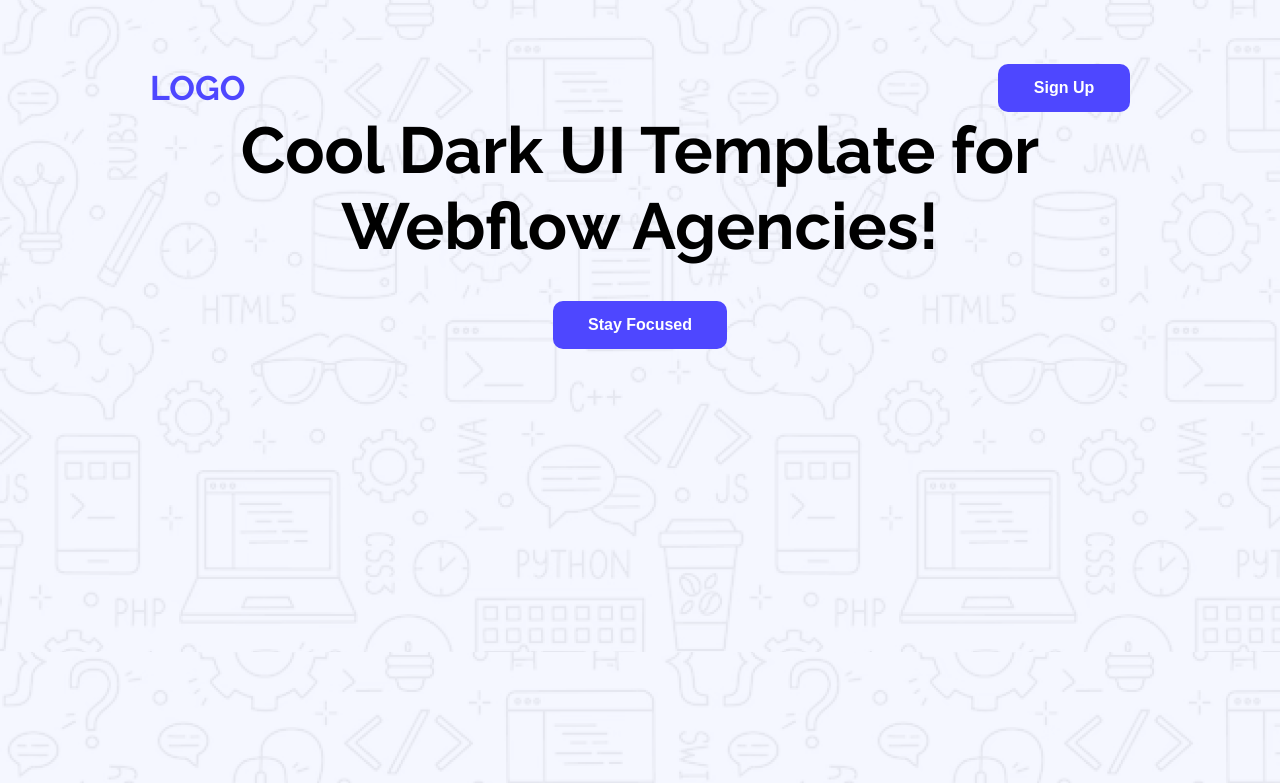
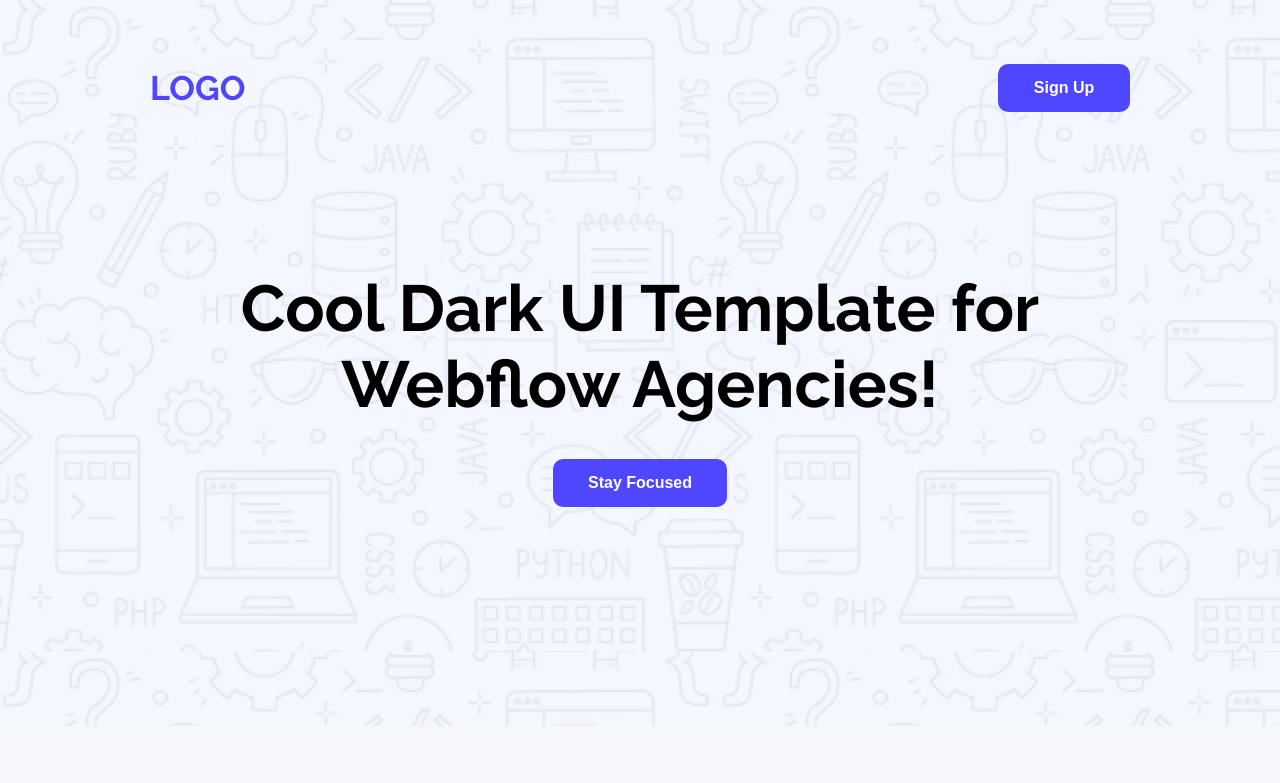
Before and after one commit to RIDOY-ZZAMAN/Landing-Launchpad, a plain HTML site: page index.html in a window 1280 px wide. Shown: the top 783 px of the page. Drawn offline with Linux system fonts and the light colour scheme.

Commit message:
Final Commit :)

```diff
--- a/index.html
+++ b/index.html
@@ -143,7 +143,7 @@
             <div class="reviwer">
               <img src="./Assets/avatar.png" alt="" />
               <div>
-                <span>Reviwer Name</span> <br />
+                <span>Reviewer Name</span> <br />
                 <span>Date</span>
               </div>
             </div>
--- a/style/style.css
+++ b/style/style.css
@@ -17,7 +17,7 @@ body {
   padding: 64px 150px;
 }
 .header {
-  height: 698px;
+  height: 598px;
   background: url("../Assets/Hero-bg.png");
 }
 
@@ -56,6 +56,7 @@ body {
 
 .banner {
   text-align: center;
+  margin-top: 158px;
 }
 .banner-text {
   font-size: 65px;
```
